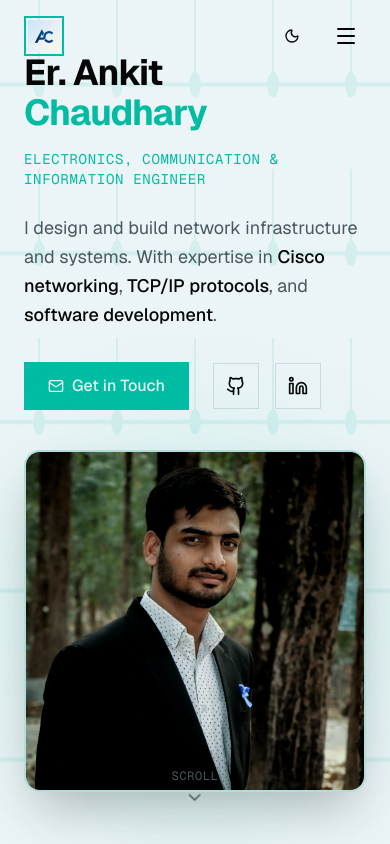
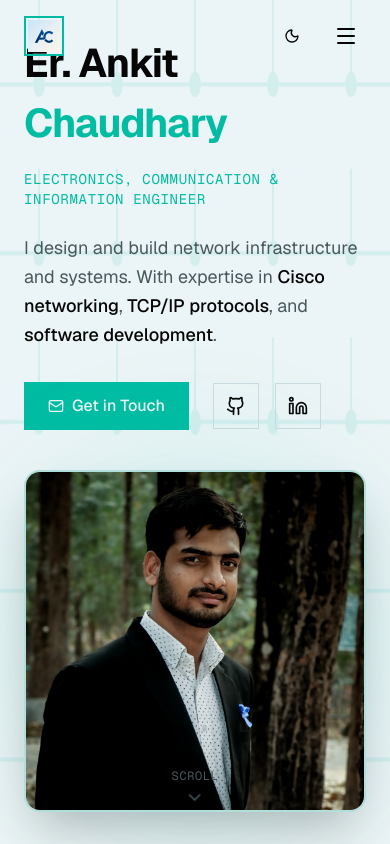
Before and after one commit to chaudharyankit076/My-Portfolio, a Next.js app: page / in a window 390 px wide. Shown: the top 844 px of the page. Built offline with nearby package versions, Linux system fonts and the light colour scheme.

Commit message:
Update hero-section.tsx

```diff
--- a/components/hero-section.tsx
+++ b/components/hero-section.tsx
@@ -18,9 +18,10 @@ export function HeroSection() {
   return (
     <section className="relative min-h-screen flex flex-col justify-center px-6 lg:px-16 overflow-hidden">
       {/* Circuit pattern background */}
-      <div className="absolute inset-0 opacity-10 pointer-events-none">
+
+      <div className="absolute inset-0 opacity-10 pointer-events-none overflow-hidden" aria-hidden= "true">
         <svg
-          className="w-full h-full"
+          className="absolute insect-0 w-full h-full"
           viewBox="0 0 100 100"
           preserveAspectRatio="none"
         >
@@ -75,7 +76,8 @@ export function HeroSection() {
 
           {/* Right Side - Text Content */}
           <div className="flex-1 w-full">
-            <h1 className="text-4xl md:text-6xl lg:text-7xl font-bold tracking-tight mb-4 text-balance">
+           {/* <h1 className="text-4xl md:text-6xl lg:text-7xl font-bold tracking-tight mb-4 text-balance"> */}
+<h1 className="text-[2.5rem] md:text-6xl lg:text-7xl font-bold tracking-tight mb-4 text-balance break-words">
               Er. Ankit
               <br />
               <span className="text-primary">Chaudhary</span>
```
